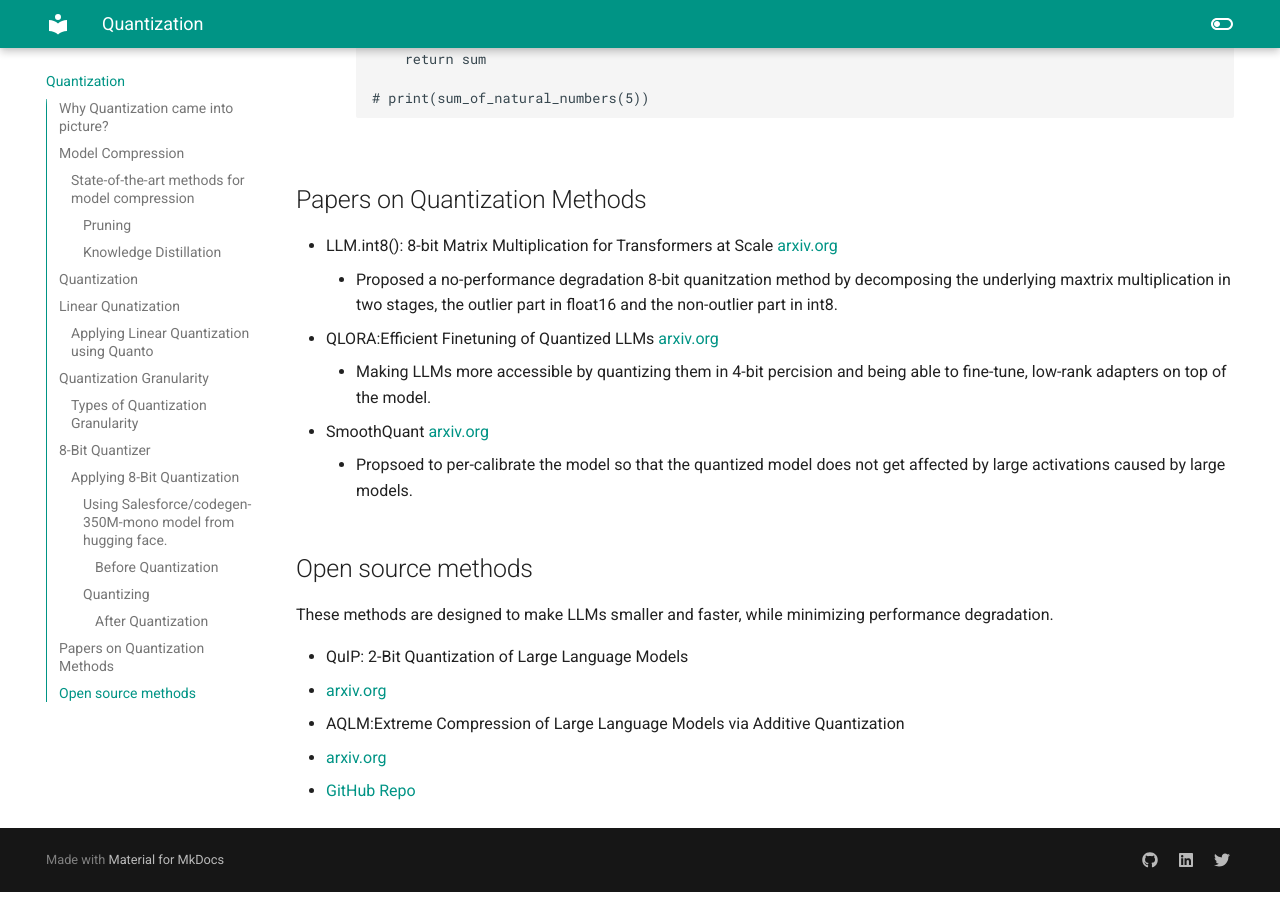
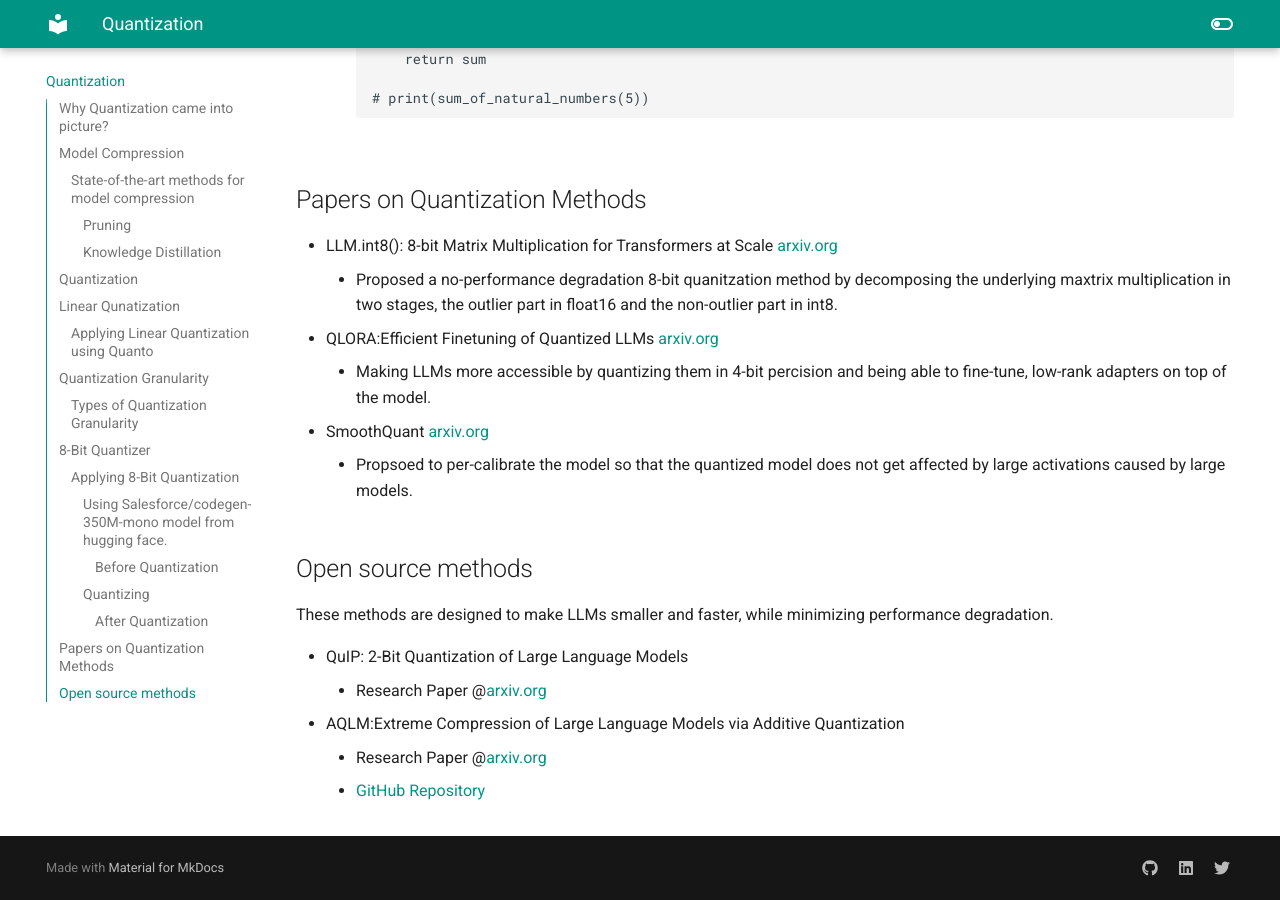
Before and after one commit to iamrajharshit/ProjectRakuten, an MkDocs documentation site: the page built from docs/Quantization.md, in a window 1280 px wide and 900 px high, scrolled down 7595 px. Built offline with MkDocs 1.6.1 and Material for MkDocs 9.7.7, drawn with Linux system fonts in a browser that asks for light colours.

Commit message:
updating quantization

```diff
--- a/docs/Quantization.md
+++ b/docs/Quantization.md
@@ -265,7 +265,7 @@ These methods are designed to make LLMs smaller and faster, while minimizing per
 
 - QuIP: 2-Bit Quantization of
  Large Language Models
-  - [arxiv.org](https://arxiv.org/abs/2307.13304)
+    - Research Paper @[arxiv.org](https://arxiv.org/abs/2307.13304)
 - AQLM:Extreme Compression of Large Language Models via Additive Quantization
-  - [arxiv.org](https://arxiv.org/pdf/2401.06118)
-  - [GitHub Repo](https://github.com/vahe1994/AQLM)
+    - Research Paper @[arxiv.org](https://arxiv.org/pdf/2401.06118)
+    - [GitHub Repository](https://github.com/vahe1994/AQLM)
```
